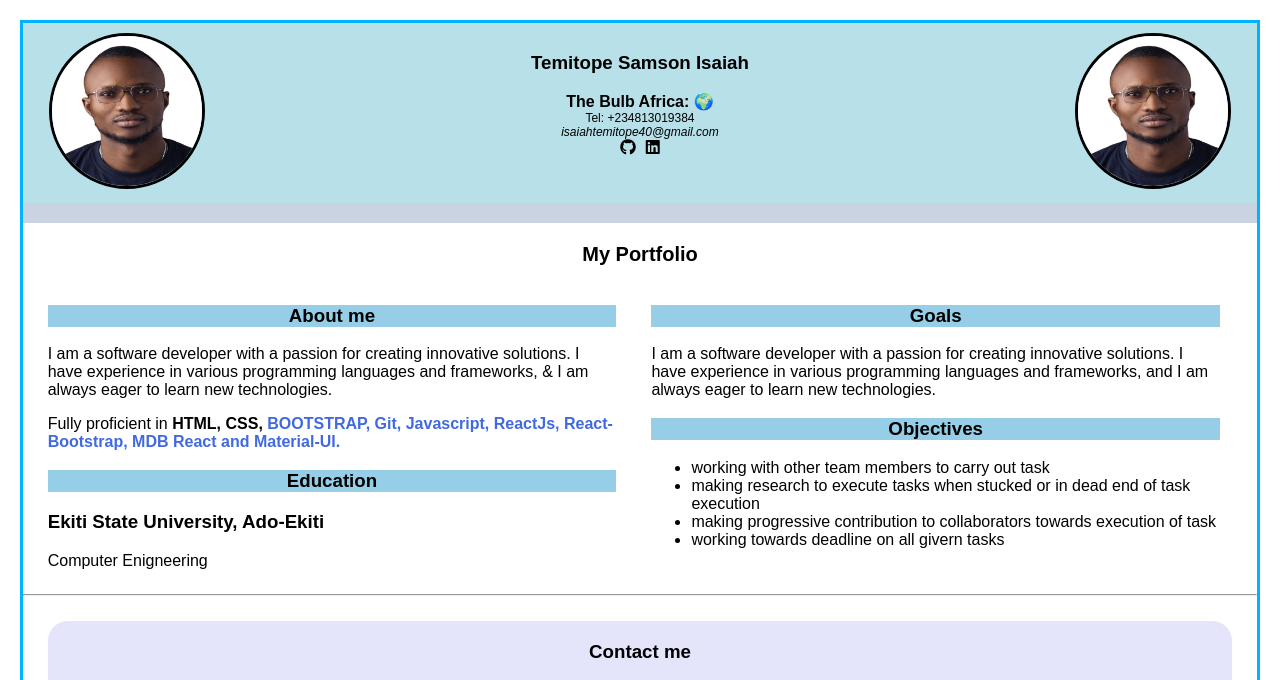
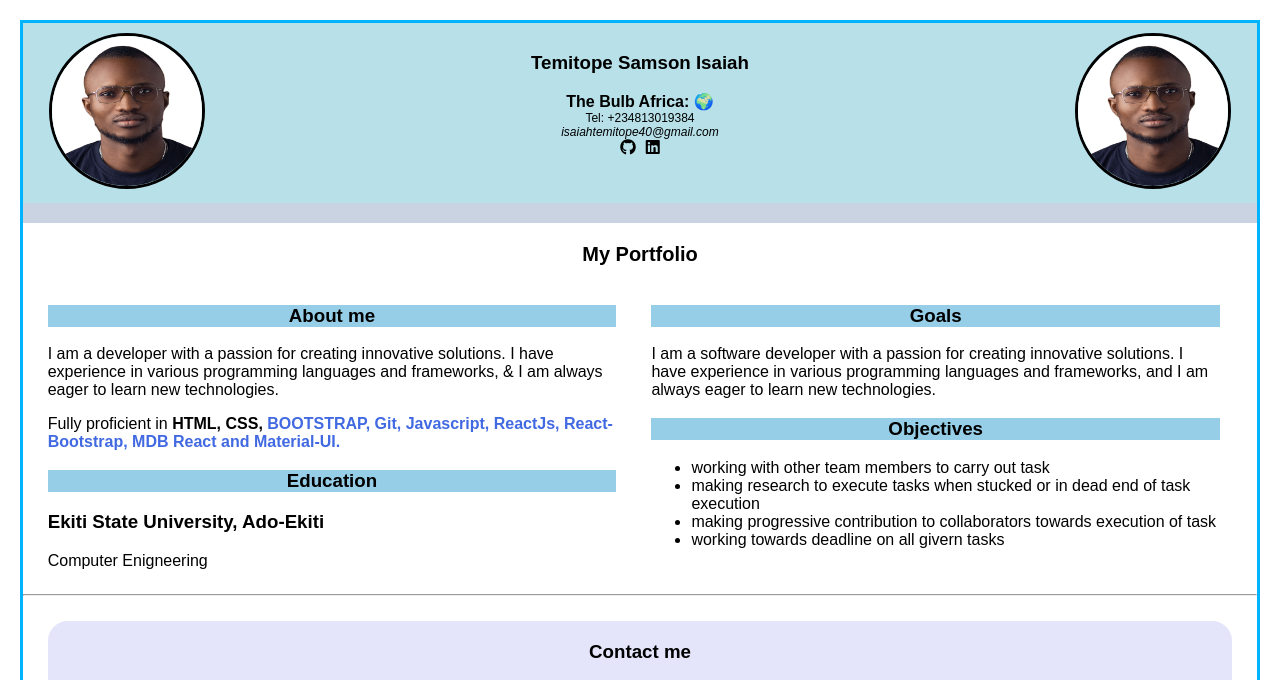
Before and after one commit to smit1298/myPortfolio, a plain HTML site: page index.html in a window 1280 px wide. Shown: the top 680 px of the page. Drawn offline with Linux system fonts and the light colour scheme.

Commit message:
removed software from paragraph

```diff
--- a/index.html
+++ b/index.html
@@ -54,7 +54,7 @@
             <div>
               <h3 class="head-details">About me</h3>
               <p>
-                I am a software developer with a passion for creating innovative
+                I am a developer with a passion for creating innovative
                 solutions. I have experience in various programming languages
                 and frameworks, & I am always eager to learn new technologies.
               </p>
```
